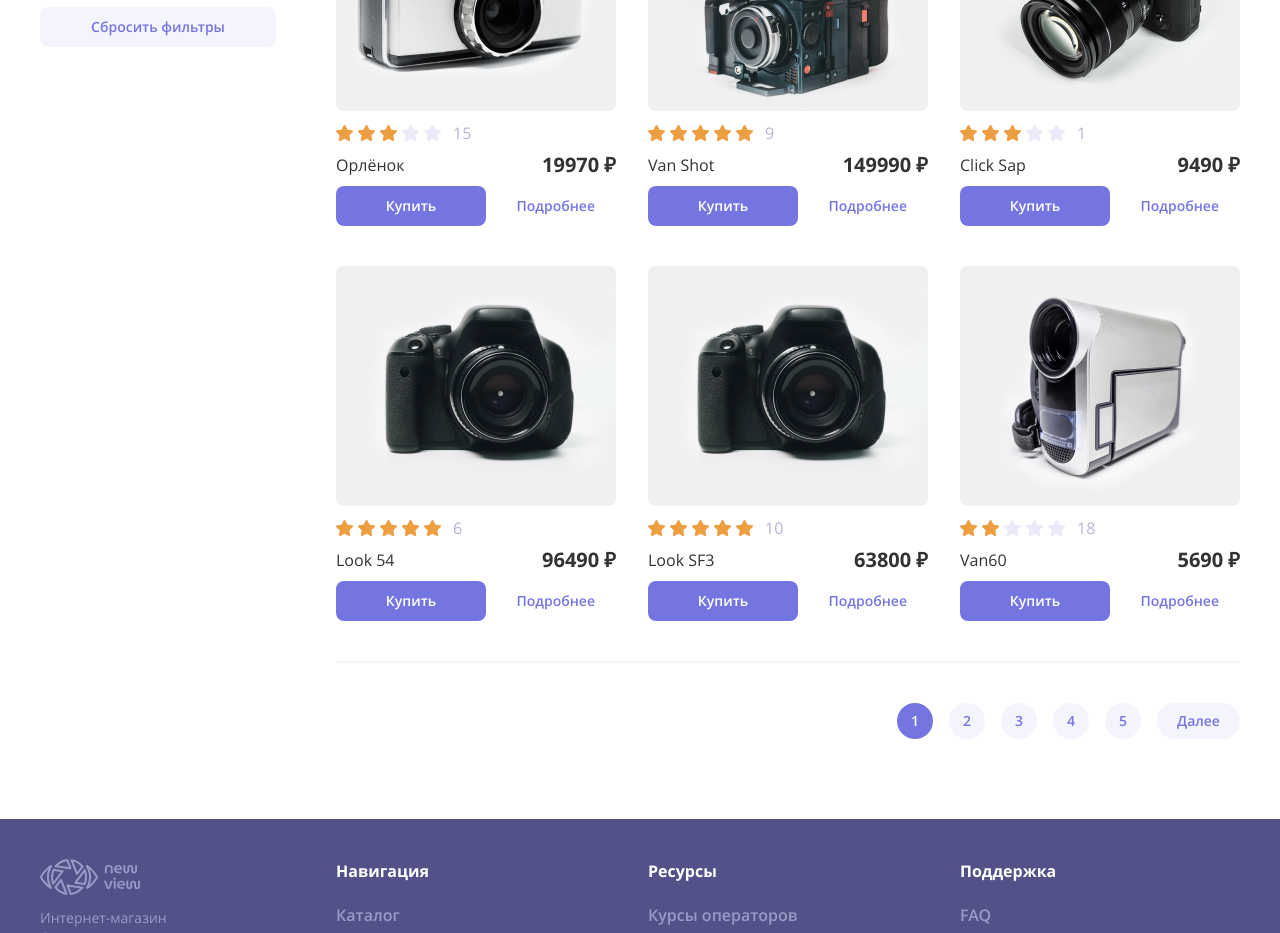
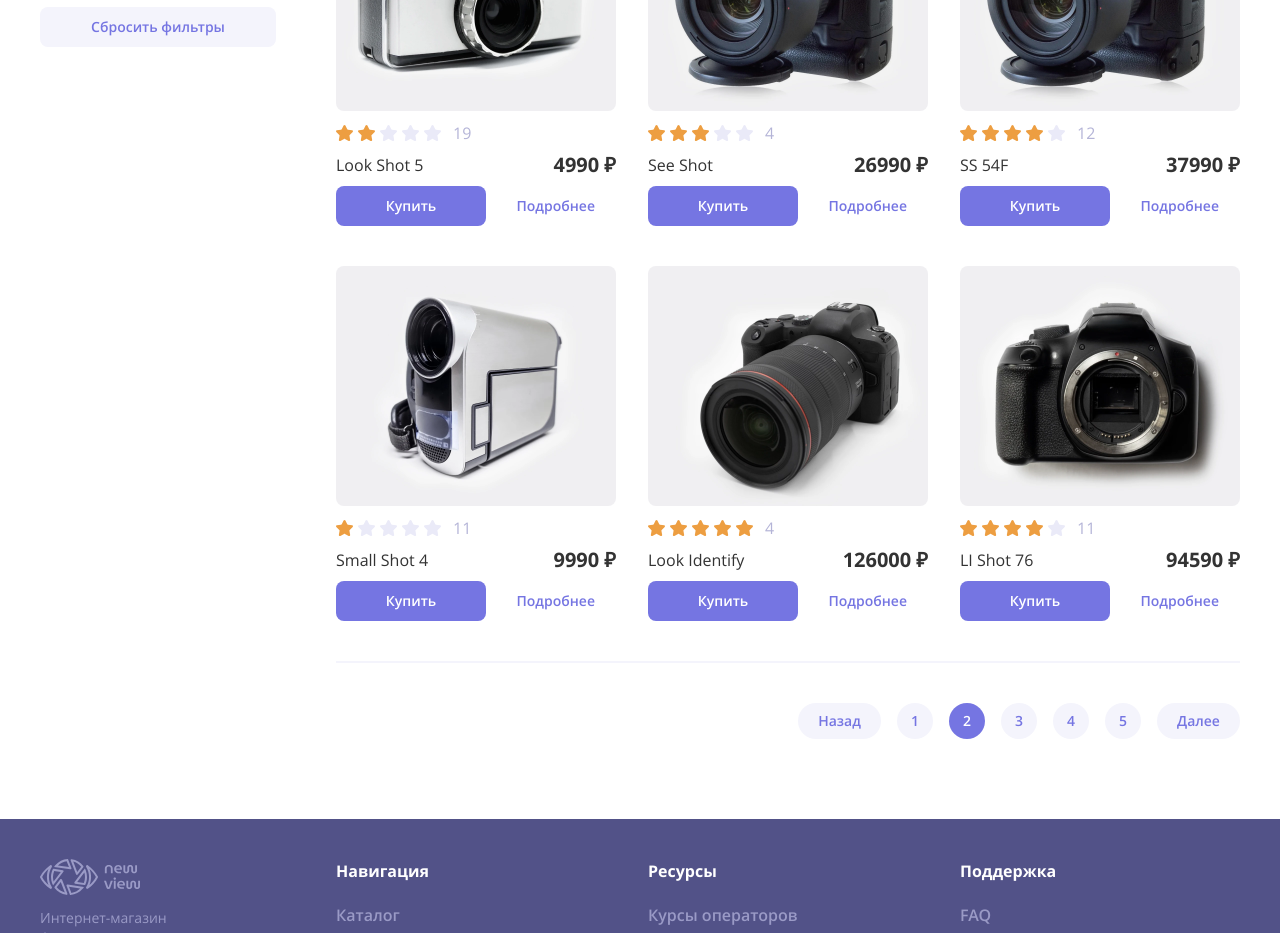
Before and after one commit to Ko0oT/CameraShop, a React (Create React App) app: page /2 in a window 1280 px wide. Shown: the part 1120-2053 px from the top of the page. Built offline with nearby package versions, Linux system fonts and the light colour scheme.

Commit message:
Добавит пагинацию

```diff
--- a/src/components/app/app.tsx
+++ b/src/components/app/app.tsx
@@ -1,10 +1,23 @@
-import { BrowserRouter } from 'react-router-dom';
+import { BrowserRouter, Routes, Route } from 'react-router-dom';
+import Basket from '../../pages/basket/basket';
 import Catalog from '../../pages/catalog/catalog';
+import NotFound from '../../pages/not-found/not-found';
+import Product from '../../pages/product/product';
+import Layout from '../layout/layout';
 
 function App(): JSX.Element {
   return (
     <BrowserRouter>
-      <Catalog/>
+      <Routes>
+        <Route path='/' element={<Layout/>}>
+          <Route index element={<Catalog/>}/>
+          <Route path=':pageId' element={<Catalog/>}/>
+          <Route path='product/:id' element={<Product/>}/>
+          <Route path='basket' element={<Basket/>}/>
+        </Route>
+        <Route path='*' element={<NotFound />}/>
+        <Route path='/404' element={<NotFound />}/>
+      </Routes>
     </BrowserRouter>
   );
 }
--- /dev/null
+++ b/src/components/layout/layout.tsx
@@ -0,0 +1,18 @@
+import React from 'react';
+import { Outlet } from 'react-router-dom';
+import Footer from '../footer/footer';
+import Header from '../header/header';
+
+function Layout() {
+  return (
+    <div className="wrapper">
+      <Header />
+      <main>
+        <Outlet/>
+      </main>
+      <Footer />
+    </div>
+  );
+}
+
+export default Layout;
--- a/src/components/pagination/pagination.tsx
+++ b/src/components/pagination/pagination.tsx
@@ -1,39 +1,16 @@
 import React from 'react';
-import { useAppDispatch, useAppSelector } from '../../hooks';
-import { setNextPage, setPreviousPage, setCurrentPage } from '../../store/app-process/app-process-slice';
-import { Product } from '../../types/types';
+import { useAppSelector } from '../../hooks';
 import { Link } from 'react-router-dom';
 import { getCurrentPage } from '../../store/app-process/app-process-selectors';
-import { PRODUCTS_PER_PAGE } from '../../constants';
 
 type PaginationProps = {
-  data: Product[];
+  pagesCount: number;
+  pageNumbers: number[];
 }
 
+function Pagination({pagesCount, pageNumbers}: PaginationProps) {
 
-function Pagination({data}: PaginationProps) {
-
-  const dispatch = useAppDispatch();
   const currentPage = useAppSelector(getCurrentPage);
-
-  function handlePaginationClick (pageNumber: number) {
-    dispatch(setCurrentPage(pageNumber));
-  }
-
-  function handleBackClick () {
-    dispatch(setPreviousPage());
-  }
-
-  function handleNextClick () {
-    dispatch(setNextPage());
-  }
-
-  const pagesCount = Math.ceil(data.length / PRODUCTS_PER_PAGE);
-  const pageNumbers: number[] = [];
-
-  for (let i = 1; i <= pagesCount; i++) {
-    pageNumbers.push(i);
-  }
 
   if (pagesCount <= 1) {
     return null;
@@ -47,8 +24,7 @@ function Pagination({data}: PaginationProps) {
           <li className="pagination__item">
             <Link
               className="pagination__link pagination__link--text"
-              to={`${currentPage - 1}`}
-              onClick={handleBackClick}
+              to={`/${currentPage - 1}`}
             >
               Назад
             </Link>
@@ -62,8 +38,7 @@ function Pagination({data}: PaginationProps) {
           >
             <Link
               className={`pagination__link ${it === currentPage ? 'pagination__link--active' : ''}`}
-              to={`${it}`}
-              onClick={() => handlePaginationClick(it)}
+              to={`/${it}`}
             >
               {it}
             </Link>
@@ -75,8 +50,7 @@ function Pagination({data}: PaginationProps) {
           <li className="pagination__item">
             <Link
               className="pagination__link pagination__link--text"
-              to={`${currentPage + 1}`}
-              onClick={handleNextClick}
+              to={`/${currentPage + 1}`}
             >
             Далее
             </Link>
--- a/src/components/product-card/product-card.tsx
+++ b/src/components/product-card/product-card.tsx
@@ -3,12 +3,12 @@ import { Product } from '../../types/types';
 
 const isInTheBasket = false;
 
-const fullStarIcon = (
+const FullStarIcon = () => (
   <svg width={17} height={16} aria-hidden="true">
     <use xlinkHref="#icon-full-star" />
   </svg>);
 
-const emptyStarIcon = (
+const EmptyStarIcon = () => (
   <svg width={17} height={16} aria-hidden="true">
     <use xlinkHref="#icon-star" />
   </svg>);
@@ -37,8 +37,8 @@ function ProductCard({data}: ProductCardProps) {
       </div>
       <div className="product-card__info">
         <div className="rate product-card__rate">
-          {Array.from({length: data.rating}).map(() => fullStarIcon)}
-          {Array.from({length: 5 - data.rating}).map(() => emptyStarIcon)}
+          {Array.from({length: data.rating}, (_, i) => i).map((it) => <FullStarIcon key={it}/>)}
+          {Array.from({length: 5 - data.rating}, (_, i) => i).map((it) => <EmptyStarIcon key={it}/>)}
           <p className="visually-hidden">Рейтинг: {data.rating}</p>
           <p className="rate__count">
             <span className="visually-hidden">Всего оценок:</span>{data.reviewCount}
--- a/src/pages/basket/basket.tsx
+++ b/src/pages/basket/basket.tsx
@@ -1,12 +1,7 @@
 import React from 'react';
-import Footer from '../../components/footer/footer';
-import Header from '../../components/header/header';
 
 function Basket() {
   return (
-    <div className="wrapper">
-      <Header />
-      <main>
     <div className="page-content">
       <div className="breadcrumbs">
         <div className="container">
@@ -241,9 +236,6 @@ function Basket() {
         </div>
       </section>
     </div>
-      </main>
-      <Footer/>
-    </div>
   );
 }
 
--- a/src/pages/catalog/catalog.tsx
+++ b/src/pages/catalog/catalog.tsx
@@ -1,13 +1,15 @@
-import React from 'react';
+import React, { useEffect, useMemo } from 'react';
 import Banner from '../../components/banner/banner';
-import Footer from '../../components/footer/footer';
-import Header from '../../components/header/header';
 import Pagination from '../../components/pagination/pagination';
 import ProductCard from '../../components/product-card/product-card';
 import { PRODUCTS_PER_PAGE } from '../../constants';
-import { useAppSelector } from '../../hooks';
+import { useAppDispatch, useAppSelector } from '../../hooks';
 import { getCurrentPage } from '../../store/app-process/app-process-selectors';
 import { Product } from '../../types/types';
+import { resetPage, setCurrentPage } from '../../store/app-process/app-process-slice';
+import { useParams, useNavigate, Link } from 'react-router-dom';
+import { getPageNumbers } from '../../utils';
+
 
 const cameras: Product[] = [
   {
@@ -654,6 +656,25 @@ const cameras: Product[] = [
 
 function Catalog() {
 
+  const dispatch = useAppDispatch();
+  const navigate = useNavigate();
+
+  const {pageId} = useParams();
+
+  const pagesCount = Math.ceil(cameras.length / PRODUCTS_PER_PAGE);
+  const pageNumbers: number[] = useMemo(() => getPageNumbers(pagesCount), [pagesCount]);
+
+  useEffect(() => {
+    if (pageId && pageNumbers.includes(Number(pageId))) {
+      dispatch(setCurrentPage(Number(pageId)));
+    }
+
+    if (pageId && !pageNumbers.includes(Number(pageId))) {
+      navigate('/404');
+    }
+  }, [pageId, pageNumbers, navigate, dispatch]);
+
+
   const currentPage = useAppSelector(getCurrentPage);
   const lastProductIndex = currentPage * PRODUCTS_PER_PAGE;
   const firstProductIndex = lastProductIndex - PRODUCTS_PER_PAGE;
@@ -661,21 +682,19 @@ function Catalog() {
 
 
   return (
-    <div className="wrapper">
-      <Header />
-      <main>
+    <>
       <Banner />
       <div className="page-content">
         <div className="breadcrumbs">
           <div className="container">
             <ul className="breadcrumbs__list">
               <li className="breadcrumbs__item">
-                  <a className="breadcrumbs__link" href="index.html">
+                <Link className="breadcrumbs__link" to="/" onClick={() => dispatch(resetPage())}>
                 Главная
                   <svg width={5} height={8} aria-hidden="true">
                     <use xlinkHref="#icon-arrow-mini" />
                   </svg>
-                  </a>
+                </Link>
               </li>
               <li className="breadcrumbs__item">
                 <span className="breadcrumbs__link breadcrumbs__link--active">
@@ -868,18 +887,22 @@ function Catalog() {
                     </div>
                   </form>
                 </div>
+                {currentProducts.length > 1
+                  ?
+                  <>
                     <div className="cards catalog__cards">
                       {currentProducts.map((it) => <ProductCard data={it} key={it.id}/>)}
                     </div>
-                  <Pagination data={cameras}/>
+                    <Pagination pagesCount={pagesCount} pageNumbers={pageNumbers}/>
+                  </>
+                  :
+                  <p style={{fontSize: 30, marginTop: 50}}>Нет подходящих товаров</p>}
               </div>
             </div>
           </div>
         </section>
       </div>
-      </main>
-      <Footer />
-    </div>
+    </>
   );
 }
 
--- /dev/null
+++ b/src/pages/not-found/not-found.tsx
@@ -0,0 +1,20 @@
+// import { Helmet } from 'react-helmet-async';
+import { Link } from 'react-router-dom';
+
+function NotFound() {
+  const style = {
+    marginLeft: '40px'
+  };
+
+  return (
+    <>
+      {/* <Helmet>
+        <title>Страница не найдена</title>
+      </Helmet> */}
+      <h1 style={style}>404 Not Found</h1>
+      <Link className='breadcrumbs__link' style={style} to='/'>Вернуться на главную</Link>
+    </>
+  );
+}
+
+export default NotFound;
--- a/src/pages/product/product.tsx
+++ b/src/pages/product/product.tsx
@@ -1,12 +1,8 @@
 import React from 'react';
-import Footer from '../../components/footer/footer';
-import Header from '../../components/header/header';
 
 function Product() {
   return (
-    <div className="wrapper">
-      <Header />
-      <main>
+    <>
       <div className="page-content">
         <div className="breadcrumbs">
           <div className="container">
@@ -674,14 +670,12 @@ function Product() {
           </section>
         </div>
       </div>
-      </main>
       <a className="up-btn" href="#header">
         <svg width={12} height={18} aria-hidden="true">
           <use xlinkHref="#icon-arrow2" />
         </svg>
       </a>
-      <Footer/>
-    </div>
+    </>
   );
 }
 
--- a/src/store/app-process/app-process-slice.ts
+++ b/src/store/app-process/app-process-slice.ts
@@ -15,13 +15,7 @@ export const appProcess = createSlice({
     resetPage: (state) => {
       state.currentPage = 1;
     },
-    setNextPage: (state) => {
-      state.currentPage = state.currentPage + 1;
-    },
-    setPreviousPage: (state) => {
-      state.currentPage = state.currentPage - 1;
-    }
   }
 });
 
-export const { setCurrentPage, resetPage, setNextPage, setPreviousPage } = appProcess.actions;
+export const { setCurrentPage, resetPage } = appProcess.actions;
--- /dev/null
+++ b/src/utils.ts
@@ -0,0 +1,7 @@
+export const getPageNumbers = (pagesCount: number): number[] => {
+  const numbers = [];
+  for (let i = 1; i <= pagesCount; i++) {
+    numbers.push(i);
+  }
+  return numbers;
+};
```
Lines whose indentation alone changed are shown as unchanged.
